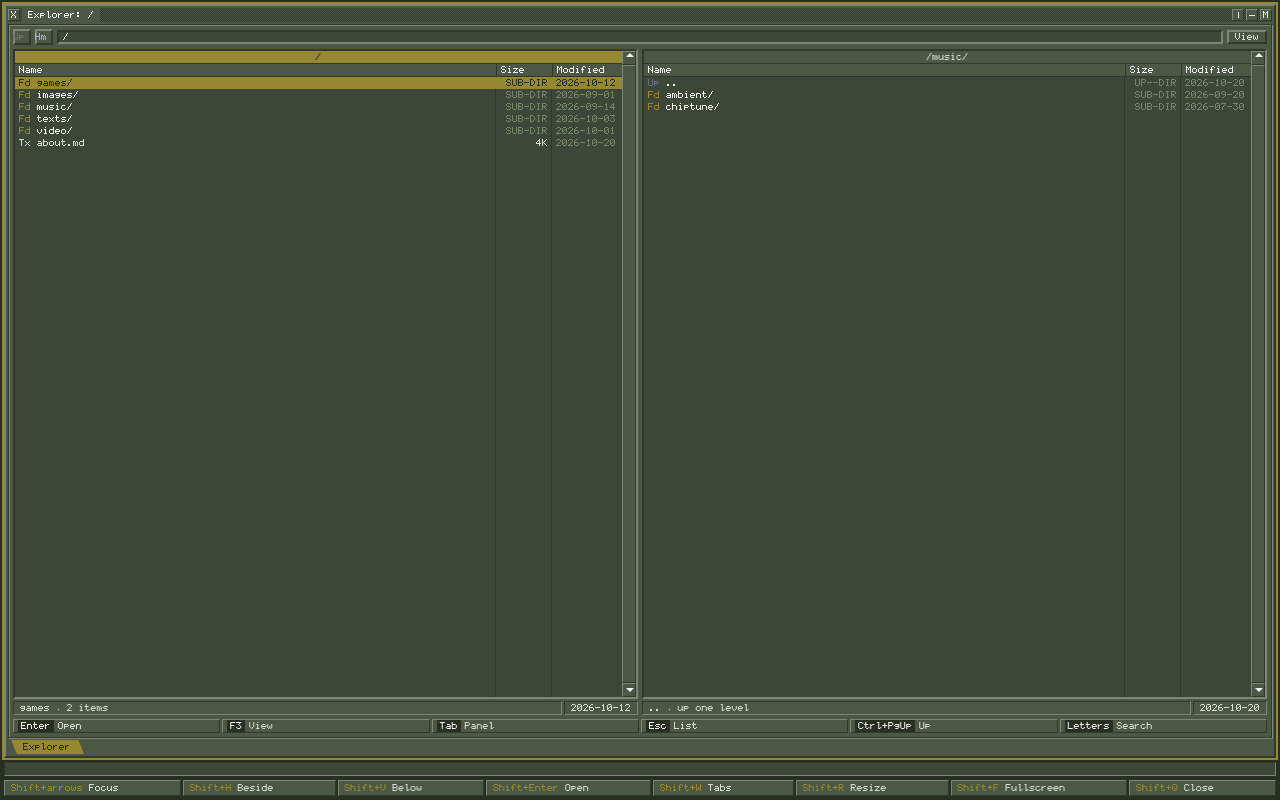
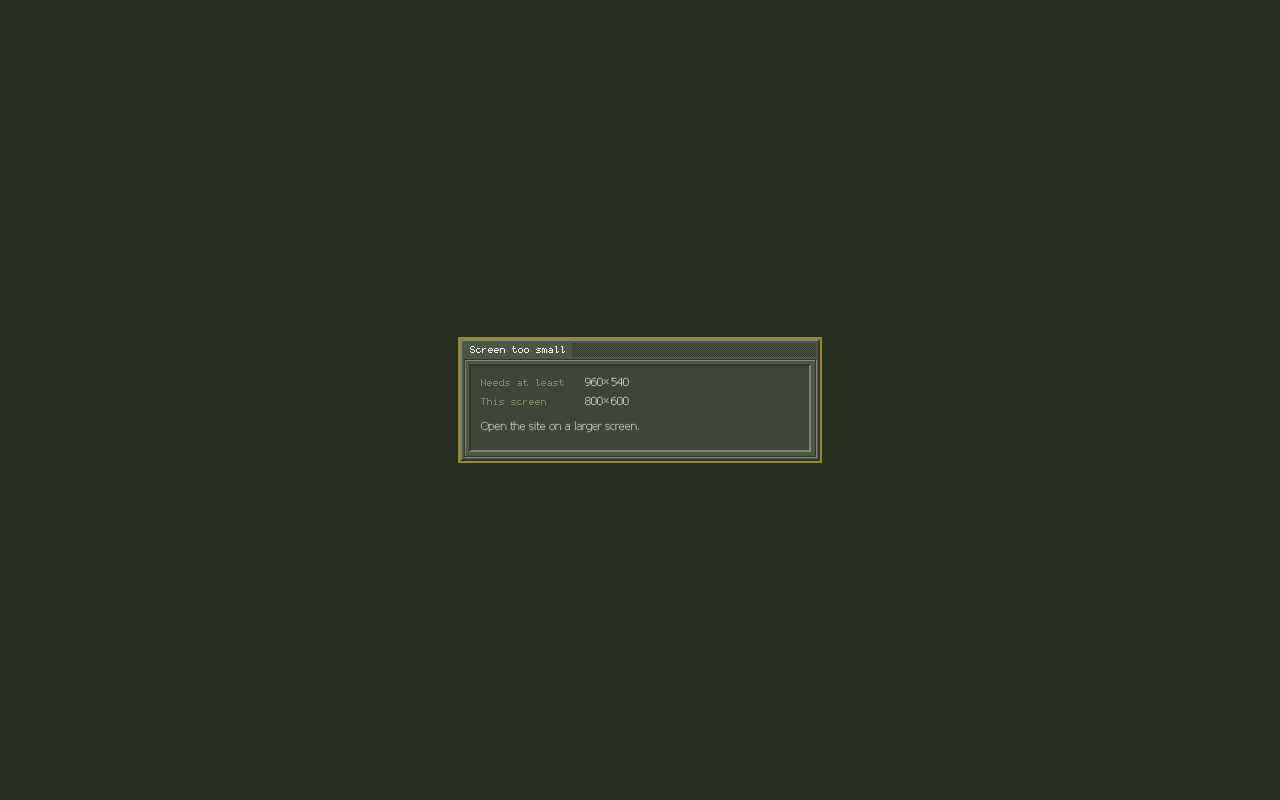
Before and after one commit to vydramain/milk-fumo, a plain HTML site: page docs/prototypes/explorer.html in a window 1280 px wide. Drawn offline with Linux system fonts and the light colour scheme.

Commit message:
fix: Update min viewport size

```diff
--- a/docs/prototypes/explorer.html
+++ b/docs/prototypes/explorer.html
@@ -8,7 +8,7 @@
 @font-face { font-family: "rv"; src: url("fonts/rvfont5x7.otf"); }
 @font-face { font-family: "WTB"; src: url("fonts/WineTahomaBit.ttf"); }
 @font-face { font-family: "PxVGA"; src: url("fonts/PxPlus_IBM_VGA_9x16.ttf"); }
-html, body { margin: 0; height: 100%; background: #282E20; overflow: hidden; }
+html, body { margin: 0; height: 100%; background: #282E20; overflow: auto; }
 .i {
   --win: #4C5844; --inset: #3E4637; --btn: #4E5744; --sel: #958831;
   --hi: #7E8776; --lo: #32392C; --dark: #282E20;
@@ -139,7 +139,11 @@ html, body { margin: 0; height: 100%; background: #282E20; overflow: hidden; }
   const FONT = 8 * S, EM = 6 * S, PAD = 4 * S, FRAME = FONT + 2 * PAD, BEVEL = 2 * S + S, ROW = 12;
   const CHROME = { w: 2 * (BEVEL + PAD), h: 2 * (BEVEL + PAD) + FRAME + PAD };
   const BAR = PAD;
-  const WINDOW_MIN = { w: 1280 * S, h: 720 * S };
+  // The site's minimums: the layout is designed for a 960x540 viewport and a smaller one scrolls;
+  // a smaller screen gets the "too small" screen, a touch-first device gets the mobile one.
+  const VIEWPORT_MIN = { w: 960 * S, h: 540 * S };
+  const SCREEN_MIN = { w: 960 * S, h: 540 * S };
+  const isMobile = () => matchMedia('(hover: none) and (pointer: coarse)').matches;
   // Pane minimums: the generic one (20 em x 4 frames), and the panes that register their own.
   const PANE_MIN = {
     generic: { w: 20 * EM, h: 4 * FRAME },
@@ -393,25 +397,28 @@ html, body { margin: 0; height: 100%; background: #282E20; overflow: hidden; }
     ['Shift+W', 'Tabs', 'tabs'], ['Shift+R', 'Resize', 'resize'], ['Shift+F', 'Fullscreen', 'max'], ['Shift+Q', 'Close', 'close']];
 
   const root = document.getElementById('xp');
-  root.innerHTML = '<div class="i-screen"><div class="i-row" id="xp-row"></div><div class="envmsg sunken1" id="xp-msg"></div><div class="keys" id="xp-env"></div></div>';
+  const SCREEN_HTML = '<div class="i-screen" style="min-width: ' + VIEWPORT_MIN.w + 'px; min-height: ' + VIEWPORT_MIN.h + 'px;">' +
+    '<div class="i-row" id="xp-row"></div><div class="envmsg sunken1" id="xp-msg"></div><div class="keys" id="xp-env"></div></div>';
+  root.innerHTML = SCREEN_HTML;
   const rowNode = () => document.getElementById('xp-row');
-  let tooSmall = false;
+  let tooSmall = false; // the "too small" or the mobile screen is shown instead of the environment
 
-  function renderSmall() {
-    const w = window.innerWidth, h = window.innerHeight;
+  function renderSmall(mobile) {
+    const body = mobile ? '<p>Sorry, we don\'t support mobile devices yet.</p>' :
+      '<table><tr><th>Needs at least</th><td>' + SCREEN_MIN.w + '×' + SCREEN_MIN.h + '</td></tr>' +
+      '<tr><th>This screen</th><td id="xp-now">' + screen.width + '×' + screen.height + '</td></tr></table>' +
+      '<p style="margin-top: 8px;">Open the site on a larger screen.</p>';
     root.innerHTML = '<div class="small"><div class="i-tile raised focus">' +
-      '<div class="i-head"><span class="ttl">Window too small</span><span class="grow"></span></div>' +
-      '<div class="i-panel"><div class="i-wellrow sunken"><div class="i-well md"><table>' +
-      '<tr><th>Needs at least</th><td>' + WINDOW_MIN.w + '×' + WINDOW_MIN.h + '</td></tr>' +
-      '<tr><th>Now</th><td id="xp-now">' + w + '×' + h + '</td></tr></table>' +
-      '<p style="margin-top: 8px;">Make the browser window larger or zoom the page out.</p></div></div></div></div></div>';
+      '<div class="i-head">' + (mobile ? '' : '<span class="ttl">Screen too small</span>') + '<span class="grow"></span></div>' +
+      '<div class="i-panel"><div class="i-wellrow sunken"><div class="i-well md">' + body + '</div></div></div></div></div>';
   }
   function render() {
-    const small = window.innerWidth < WINDOW_MIN.w || window.innerHeight < WINDOW_MIN.h;
-    if (small) { tooSmall = true; renderSmall(); return; }
+    const mobile = isMobile();
+    const small = screen.width < SCREEN_MIN.w || screen.height < SCREEN_MIN.h;
+    if (mobile || small) { tooSmall = true; renderSmall(mobile); return; }
     if (tooSmall) {
       tooSmall = false;
-      root.innerHTML = '<div class="i-screen"><div class="i-row" id="xp-row"></div><div class="envmsg sunken1" id="xp-msg"></div><div class="keys" id="xp-env"></div></div>';
+      root.innerHTML = SCREEN_HTML;
     }
     const rowNow = document.getElementById('xp-row');
     const envNow = document.getElementById('xp-env');
```
Also changed, not shown: README.md.
